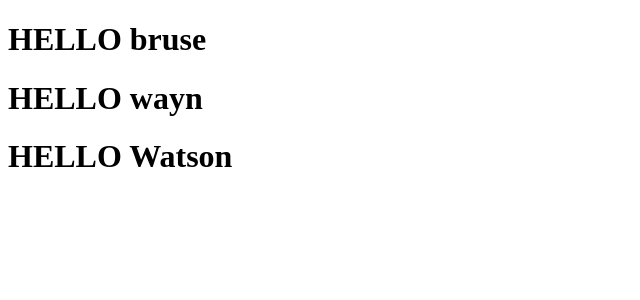
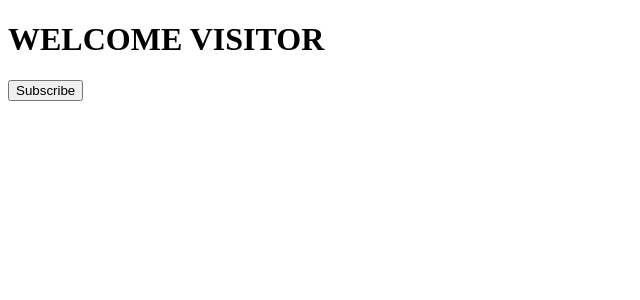
Before and after one commit to adharshrajeeev/React_Restart, a React (Create React App) app: page / in a window 1280 px wide. Shown: the top 300 px of the page, without its empty margins (0-640 px from the left). Built offline with nearby package versions, Linux system fonts and the light colour scheme.

Commit message:
use state hook explained

```diff
--- a/src/App.js
+++ b/src/App.js
@@ -1,13 +1,20 @@
 
-import Greet2 from "./Components/Greet2";
+// import Greet2 from "./Components/Greet2";
+import Message from "./Components/Message";
 
 
 function App() {
   return (
     <div className="App">
-      <Greet2 name='bruse'/>
-      <Greet2 name='wayn'/>
-      <Greet2 name='Watson'/>
+      {/* <Greet2 name='bruse' heroName='BATMAN'/>
+      <Greet2 name='wayn' heroName='SUPERMAN'>
+          <button>ACTION</button>
+        </Greet2>
+      <Greet2 name='Watson' heroName='WONDERMAN'>
+        <p>THIS IS CHILDREN PROPS</p>
+        </Greet2> */}
+
+        <Message/>
     </div>
   );
 }
--- a/src/Components/Greet2.js
+++ b/src/Components/Greet2.js
@@ -1,6 +1,10 @@
 const Greet2=(props)=>{
     return (
-        <h1>HELLO {props.name}</h1>
+        <div>
+
+            <h1>HELLO {props.name} also Known As {props.heroName}</h1>
+            {props.children}
+        </div>
     )
 }
 
--- /dev/null
+++ b/src/Components/Message.js
@@ -0,0 +1,18 @@
+import React from 'react'
+import { useState } from 'react'
+function Message() {
+    const [message,setMessage]=useState('WELCOME VISITOR');
+    const [subScribeBtn,setSubScribe]=useState('Subscribe');
+    function handleSubScribe(){
+        setMessage('Thank You for Subscribing');
+        setSubScribe('UnSubScribe')
+    }
+  return (
+    <div>
+        <h1>{message}</h1>
+        <button onClick={handleSubScribe}>{subScribeBtn}</button>
+    </div>
+  )
+}
+
+export default Message
```
